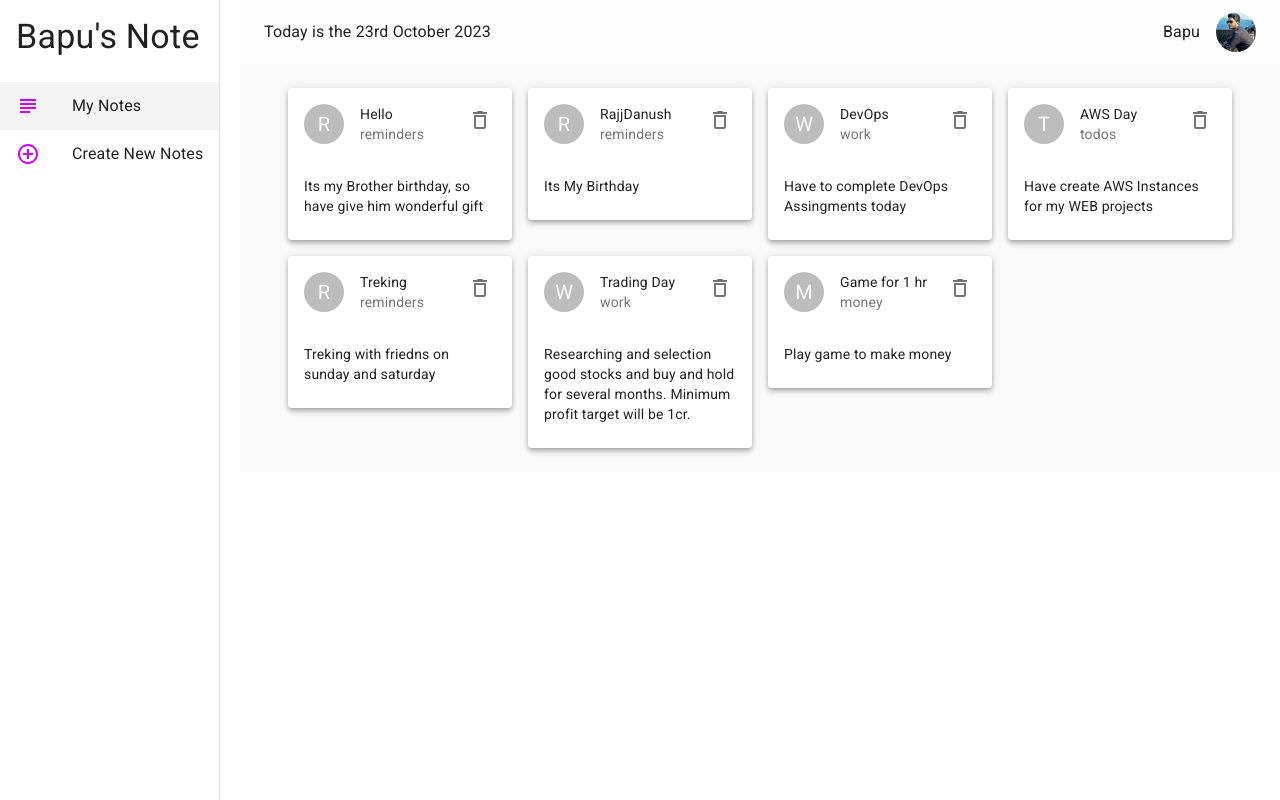
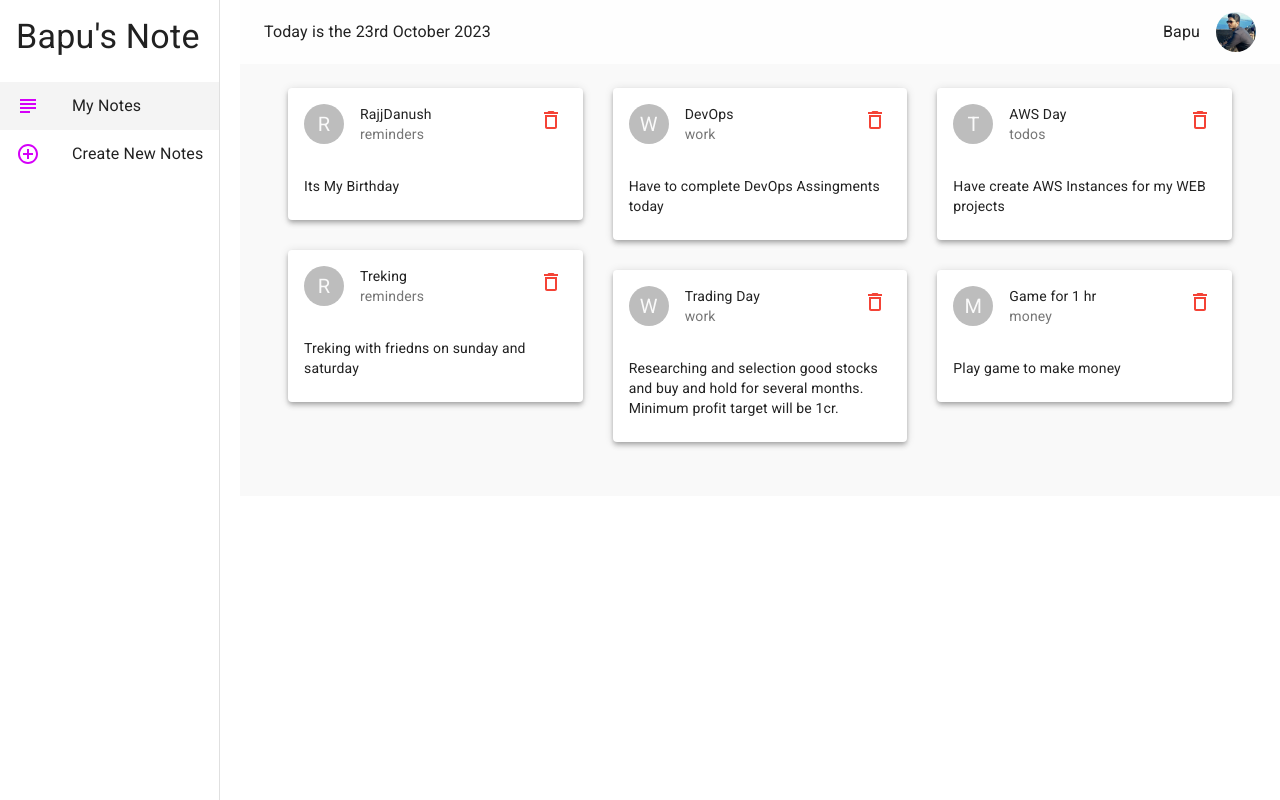
Before and after one commit to Bapugouda-B/React-MaterialUI-Notes-Project, a React (Create React App) app: page / in a window 1280 px wide. Built offline with nearby package versions, Linux system fonts and the light colour scheme; data requests are answered from the project's data file.

Commit message:
Explored: react-mansonry-css library and used it for cards

```diff
--- a/data/db.json
+++ b/data/db.json
@@ -1,11 +1,5 @@
 {
   "notes": [
-    {
-      "title": "Hello",
-      "description": "Its my Brother birthday, so have give him wonderful gift",
-      "category": "reminders",
-      "id": 1
-    },
     {
       "title": "RajjDanush ",
       "description": "Its My Birthday",
--- a/package.json
+++ b/package.json
@@ -11,6 +11,7 @@
     "date-fns": "^2.30.0",
     "react": "^18.2.0",
     "react-dom": "^18.2.0",
+    "react-masonry-css": "^1.0.16",
     "react-router-dom": "^6.17.0",
     "react-scripts": "5.0.1",
     "web-vitals": "^2.1.4"
--- a/src/components/NoteCard.js
+++ b/src/components/NoteCard.js
@@ -1,4 +1,6 @@
 import React from "react";
+import { blue, pink, red, yellow } from "@material-ui/core/colors";
+import { DeleteOutline } from "@material-ui/icons";
 import {
   Avatar,
   Card,
@@ -8,8 +10,6 @@ import {
   Typography,
   makeStyles,
 } from "@material-ui/core";
-import { DeleteOutline } from "@material-ui/icons";
-import { blue, green, pink, yellow } from "@material-ui/core/colors";
 
 const useStyles = makeStyles({
   test: {
@@ -25,7 +25,7 @@ const useStyles = makeStyles({
         return yellow[700];
       }
       if (note.category === "money") {
-        return green[500];
+        return red[900];
       }
 
       if (note.category === "todos") {
@@ -49,7 +49,7 @@ const NoteCard = ({ note, handleDelete }) => {
           }
           action={
             <IconButton onClick={() => handleDelete(note.id)}>
-              <DeleteOutline />
+              <DeleteOutline style={{ color: red[500] }}/>
             </IconButton>
           }
           title={note.title}
--- a/src/index.css
+++ b/src/index.css
@@ -11,3 +11,22 @@ code {
   font-family: source-code-pro, Menlo, Monaco, Consolas, 'Courier New',
     monospace;
 }
+
+/* css for masonry grid  */
+
+.my-masonry-grid {
+  display: -webkit-box;
+  display: -ms-flexbox;
+  display: flex;
+  margin-left: -30px;
+  width: auto;
+}
+.my-masonry-grid-column {
+  padding-left: 30px;
+  background-clip: padding-box;
+}
+
+/* Style your items */
+.my-masonry-grid-column > div {
+  margin-bottom: 30px;
+}
--- a/src/pages/Notes.js
+++ b/src/pages/Notes.js
@@ -1,6 +1,7 @@
 import React, { useEffect, useState } from "react";
-import { Container, Grid } from "@material-ui/core";
+import { Container} from "@material-ui/core";
 import NoteCard from "../components/NoteCard.js";
+import Masonry from "react-masonry-css";
 
 const Notes = () => {
   const [notes, setNotes] = useState([]);
@@ -18,15 +19,32 @@ const Notes = () => {
     setNotes(newNotes);
   }
 
+  const breakpoints ={
+    default: 3,
+    1100: 2,
+    700: 1,
+  }
+
   return (
     <Container>
-      <Grid container spacing={2}>
+      {/* <Grid container spacing={2}>
       {notes.map((note) => (
-        <Grid item key={note.id} xs={12} sm={6} md={3}>
+        <G item key={note.id} xs={12} sm={6} md={3}>
           <NoteCard note={note} handleDelete={handleDelete}/>
-        </Grid>
+        </G>
       ))}
-      </Grid>
+      </Grid> */}
+      <Masonry
+      breakpointCols={breakpoints}
+      className="my-masonry-grid"
+      columnClassName="my-masonry-grid-column"
+      >
+        {notes.map((note) => (
+          <div key={note.id}>
+            <NoteCard note={note} handleDelete={handleDelete}/>
+          </div>
+        ))}
+      </Masonry>
     </Container>
   );
 };
```
Also changed, not shown: 1 other file (tests, documents, lock files or other folders).
